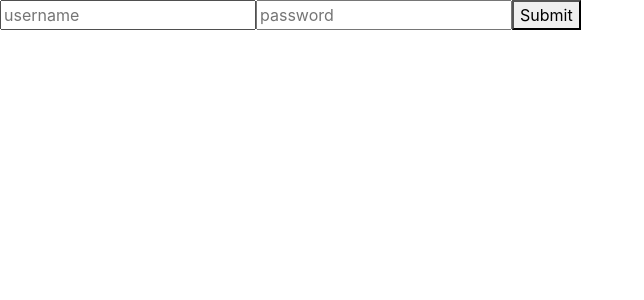
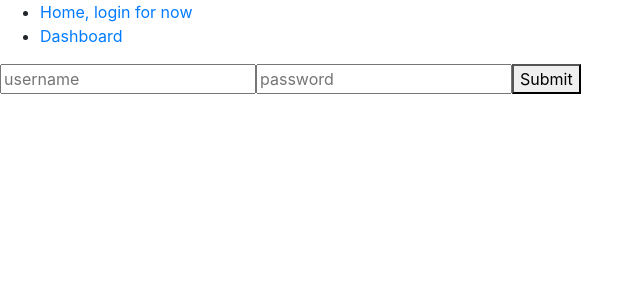
Before and after one commit to TaskAppHehe/note-taking-app, a React (Create React App) app: page / in a window 1280 px wide. Shown: the top 300 px of the page, without its empty margins (0-644 px from the left). Built offline with nearby package versions, Linux system fonts and the light colour scheme; no server answers.

Commit message:
Making login

```diff
--- /dev/null
+++ b/src/Components/DashBoard.js
@@ -0,0 +1,12 @@
+import React, { useContext } from 'react';
+import UserContext from "./UserContext"
+
+export default function DashBoard(props){
+    var [user, setUser] = useContext(UserContext);
+    return(
+        <div>
+            <p>This is the dashboard after you logs in </p>
+            <p>user</p>
+        </div>
+    )
+}
--- a/src/Components/Login.js
+++ b/src/Components/Login.js
@@ -1,8 +1,11 @@
-import React, {useState, useEffect} from 'react';
+import React, {useState, useEffect, useContext} from 'react';
+
+import UserContext from "./UserContext"
 export default function Login(props){
     var [username, setUserName] = useState();
     var [password, setPassWord] = useState();
     var [users, setUsers] = useState([]);
+    var [loggedIn, setLoggedIn] = useContext(UserContext)
 
     useEffect(()=> {
         fetch("https://postgres-khai.herokuapp.com/users")
@@ -26,15 +29,10 @@ export default function Login(props){
 
     var handleSubmit = (e) => {
         e.preventDefault();
-        var signedIn = false;
         users.map(user => {
-            if(user.username == username && user.password == password)
-            {
-                signedIn = true;
-            }
+            if(user.username == username && user.password == password) setLoggedIn(true)
         })
-        if(signedIn) alert("Signed in")
-        else alert("You failed")
+
     }
 
     return(
--- a/src/Components/Main.js
+++ b/src/Components/Main.js
@@ -1,10 +1,13 @@
-import React from 'react';
+import React, {useState} from 'react';
 
-import Login from "./Login"
+import RouterControl from "./RouterControl.js"
+import UserContext from "./UserContext"
+
 export default function Main(props){
+    var [loggedIn, setLoggedIn] = useState(false);
     return(
-        <div>
-            <Login/>
-        </div>
+        <UserContext.Provider value = {[loggedIn, setLoggedIn]}>
+            <RouterControl/>
+        </UserContext.Provider>
     )
 }
--- /dev/null
+++ b/src/Components/RouterControl.js
@@ -0,0 +1,28 @@
+import React, {useContext} from 'react';
+import {BrowserRouter as Router, Switch, Route, Link, Redirect} from "react-router-dom"
+
+import Login from './Login';
+import DashBoard from "./DashBoard"
+import UserContext from "./UserContext"
+export default function HomePage(props){
+    var [loggedIn, useLoggedIn] = useContext(UserContext)
+    return(
+        <Router>
+                <nav>
+                    <ul> {/* tried to remove this  */}
+                        <li><Link to = "/">Home, login for now</Link></li>
+                        <li><Link to = "/dashboard">Dashboard</Link></li>
+                    </ul>
+                </nav>
+                <Switch>
+                    <Route path = "/dashboard">
+                        { loggedIn ? <DashBoard/> : <Redirect to = "/"/> }
+                    </Route>
+                    <Route path = "/">
+                        { loggedIn ? <Redirect to = "/dashboard" /> : <Login/>}
+                    </Route>
+                </Switch>
+        </Router>
+
+    )
+}
--- /dev/null
+++ b/src/Components/UserContext.js
@@ -0,0 +1,5 @@
+import {createContext} from 'react'
+
+var UserContext = createContext();
+
+export default UserContext;
```
Also changed, not shown: src/Components/PrevApp.js (renamed from src/Components/App.js).
